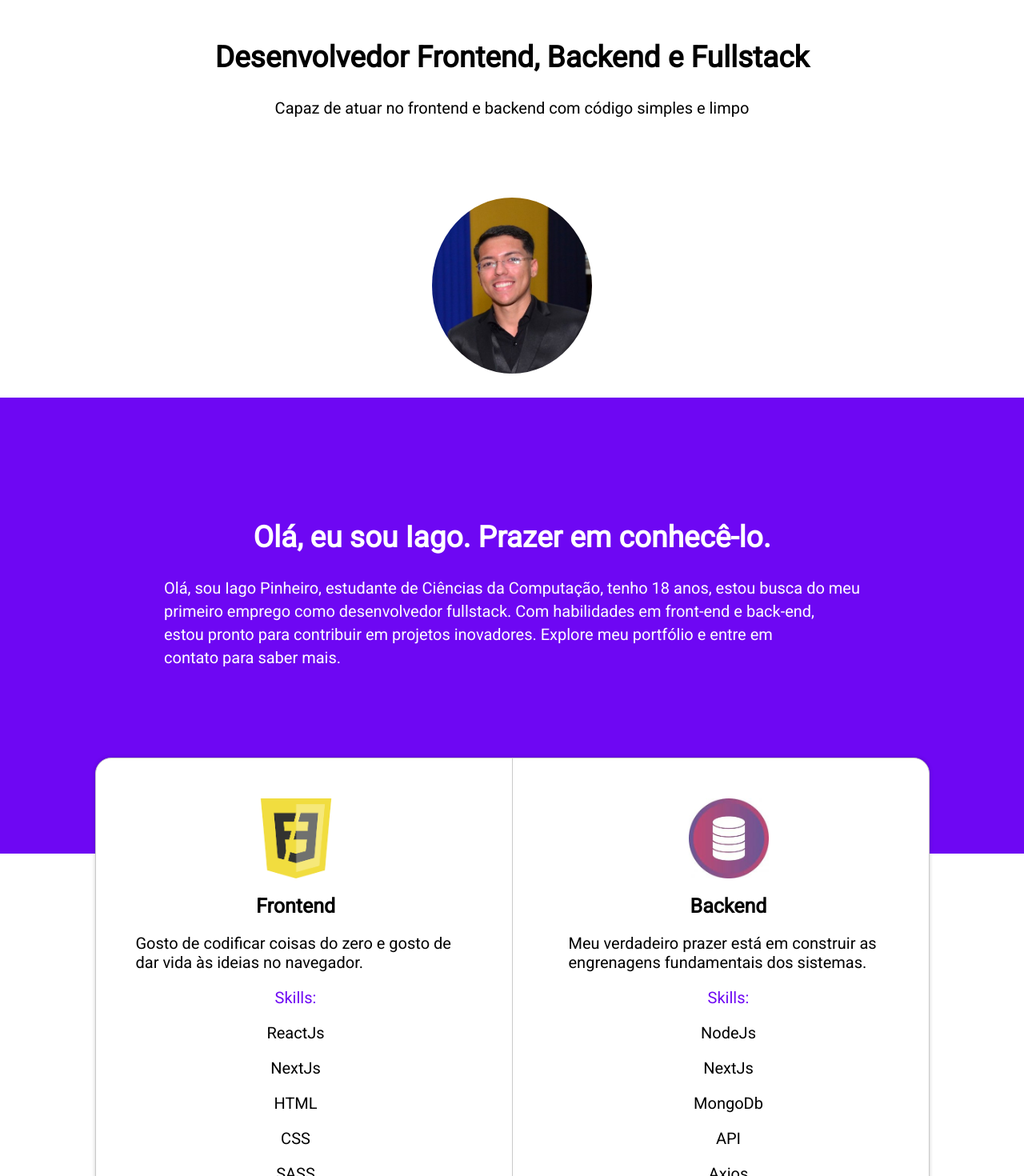
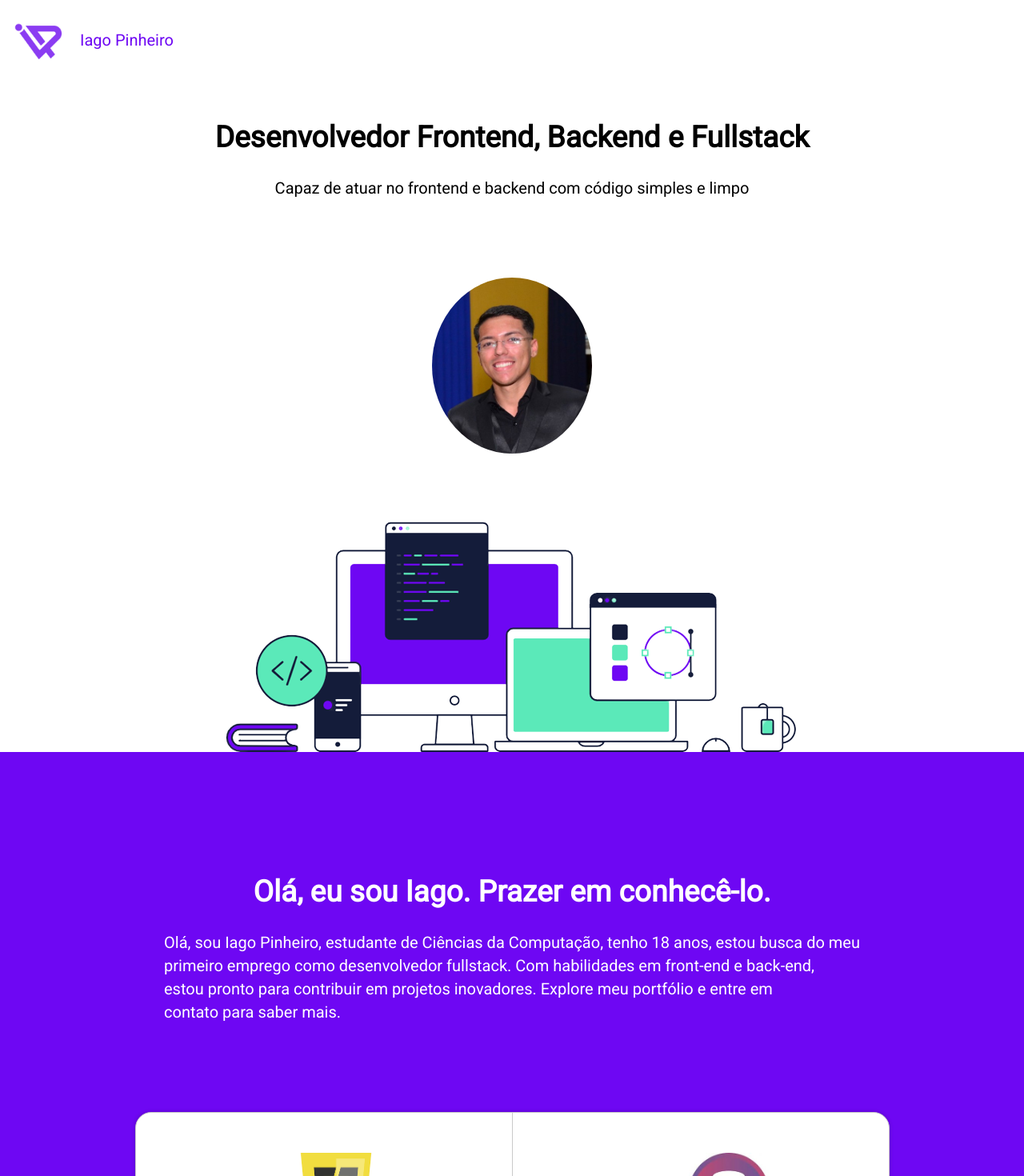
Before and after one commit to iagoPinheiro1401/portfolio, a Next.js app: page / in a window 1280 px wide. Shown: the top 1470 px of the page at 80% size. Built offline with nearby package versions, Linux system fonts and the light colour scheme.

Commit message:
iniciado responsicidade e adicionado imagens

```diff
--- a/pages/index.jsx
+++ b/pages/index.jsx
@@ -16,6 +16,22 @@ const Container = styled.div`
     padding-top: 50px;
     gap: 30px;
 `
+
+const Img = styled.img`
+    position: relative;
+    bottom: -30px;
+
+    @media (max-width: 850px) {
+        width: 400px
+    }
+`
+
+
+const ImgIP = styled.img`
+    max-width: 100px;
+    max-height: 100%;
+`
+
 const LineSmall = styled.div`
     background-color: #6E07F3;
     min-height: 7px;
@@ -25,17 +41,33 @@ const LineSmall = styled.div`
     top: -50px;
 `
 
+const NewH2 = styled(H2)`
+    color: #6E07F3;
+`
+
+const ContainerLogo = styled.div`
+    display: flex;
+    align-items: center;
+`
+
 export default function HomePage() {
    return(
+    <>
+        <ContainerLogo>
+            <ImgIP src="ipPurple.png"/>
+            <NewH2>Iago Pinheiro</NewH2>
+        </ContainerLogo>
         <Container>
             <H1>Desenvolvedor Frontend, Backend e Fullstack</H1>
             <H2>Capaz de atuar no frontend e backend com código simples e limpo</H2>
             <Profile />
+            <Img src="image.png"/>
             <Presentation />
             <Skills />
             <LineSmall />
             <Projects />
             <Baseboard />
         </Container>
+    </>
    )
 }
--- a/src/components/presentation/Presentation.jsx
+++ b/src/components/presentation/Presentation.jsx
@@ -20,7 +20,7 @@ const TextContainer = styled.div`
 `
 
 const PresentationContainer  = styled.div`
-    min-height: 450px;
+    height: 450px;
     width: 100%;
     background-color: #6E07F3;
     display: flex;
--- a/src/components/projects/Projects.jsx
+++ b/src/components/projects/Projects.jsx
@@ -7,6 +7,10 @@ const Container = styled.div`
     display: flex;
     gap: 100px;
     padding: 50px 0;
+
+    @media (max-width: 1070px) {
+        flex-direction: column;
+    }
 `
 
 const ProjectsCard = styled.div`
@@ -17,6 +21,10 @@ const ProjectsCard = styled.div`
     justify-content: center;
     align-items: center;
     gap: 50px;
+
+    @media (max-width: 450px) {
+        width: 300px;
+    }
 `
 
 const NewH2 = styled(H2)`
@@ -30,6 +38,10 @@ const Img = styled.img`
 
     &:hover {
         transform: scale(1.4);
+    }
+
+    @media (max-width: 500px) {
+        max-width: 350px;
     }
 `
 
--- a/src/components/skills/SkillsCard.jsx
+++ b/src/components/skills/SkillsCard.jsx
@@ -20,17 +20,30 @@ const ContainerCards = styled.div`
     box-shadow: 0 0 5px rgba(0, 0, 0, 0.2);
     position: relative;
     top: -150px;
+
+    @media (max-width: 1070px) {
+        flex-direction: column;
+        top: -100px;
+    }
+
+    @media (max-width: 500px) {
+        width: 350px;
+    }
 `
 
 const Card = styled.div`
     max-width: 400px;
     height: 100%;
-    margin: 50px 50px 150px 50px;
+    margin: 50px 0 150px 50px;
     display: flex;
     flex-direction: column;
     justify-content: center;
     align-items: center;
     gap: 20px;
+
+    @media (max-width: 500px) {
+        gap: 15px;
+    }
 `
 
 const Img = styled.img`
@@ -43,6 +56,13 @@ const Line = styled.div`
     background-color: #C9C9C9;
     min-height: 100%;
     margin: 0 20px;
+
+    @media (max-width: 1070px) {
+        width: 100%;
+        height: 1px;
+        position: relative;
+        left: -20px;
+    }
 `
 
 function Skills() {
```
Also changed, not shown: public/image.png (added), public/ipPurple.png (added). Lines whose indentation alone changed are shown as unchanged.
